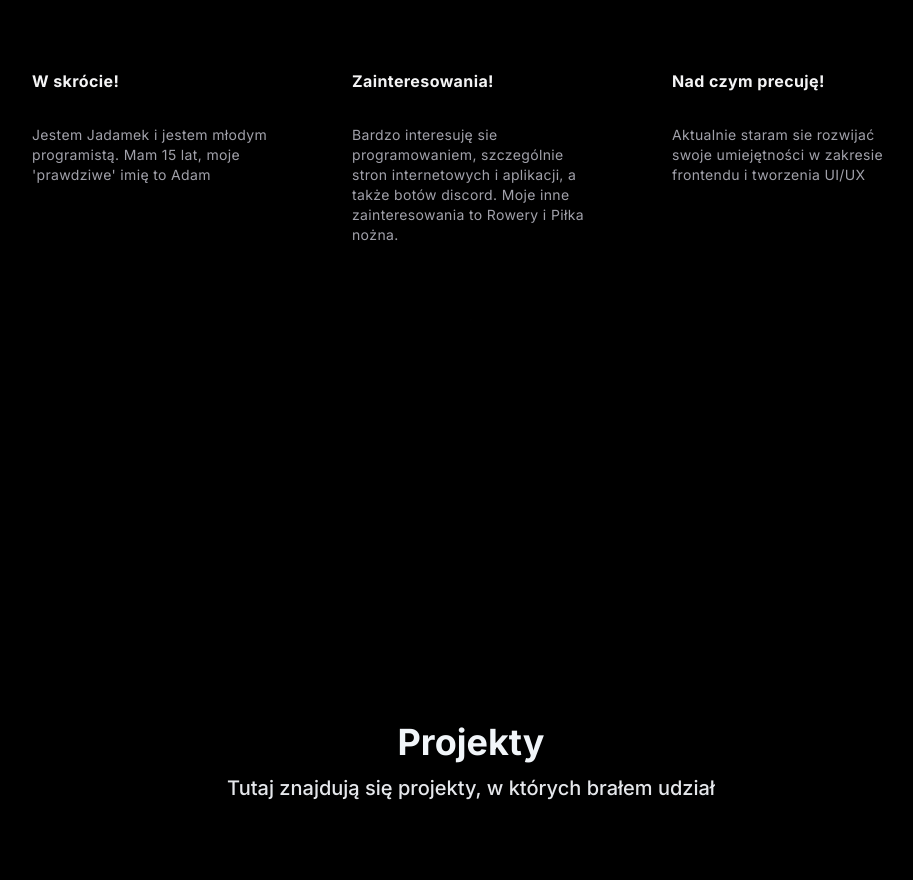
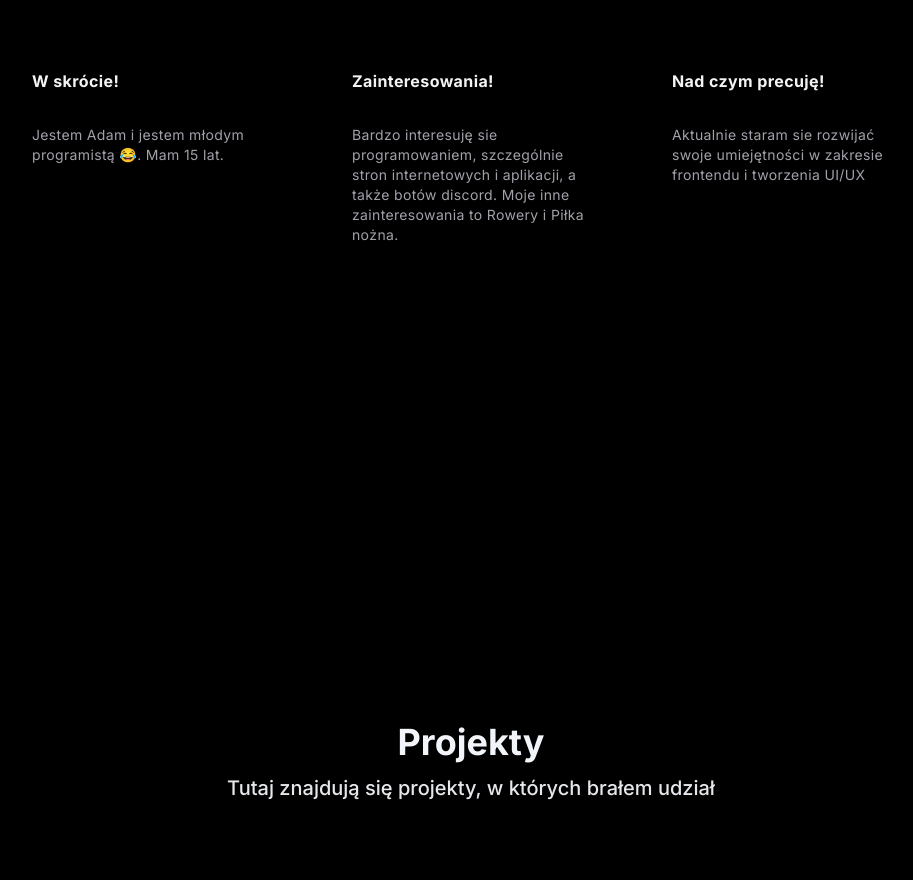
Before and after one commit to Vskx/portfoliojadamek, a Next.js app: page / in a window 1280 px wide. Shown: the part 880-1760 px from the top of the page, without its empty margins (169-1082 px from the left). Built offline with nearby package versions, Linux system fonts and the light colour scheme.

Commit message:
Update kimjestem.tsx

```diff
--- a/src/app/kimjestem.tsx
+++ b/src/app/kimjestem.tsx
@@ -12,7 +12,7 @@ export const projects = [
   {
     title: "W skrócie!",
     description:
-      "Jestem Jadamek i jestem młodym programistą. Mam 15 lat, moje 'prawdziwe' imię to Adam",
+      "Jestem Adam i jestem młodym programistą 😂. Mam 15 lat.",
     link: "#",
   },
   {
```
